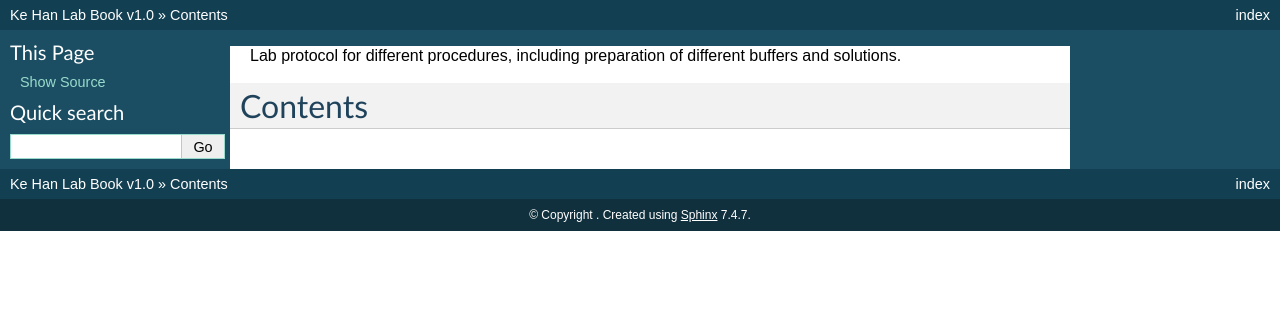
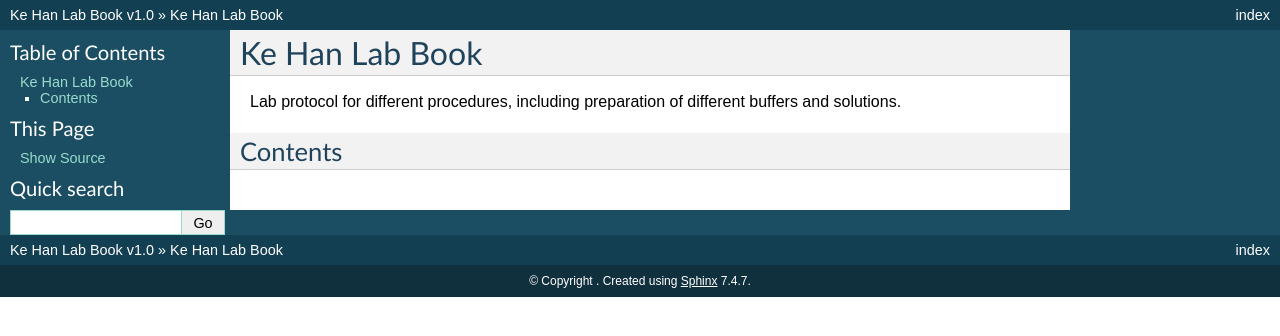
Before and after one commit to kehantan/labbook, a Sphinx documentation site: the page built from docs/index.rst, in a window 1280 px wide. Shown: the top 336 px of the page. Built offline with Sphinx 7.4.7, drawn with Linux system fonts in a browser that asks for light colours; pages that are not in the unit, such as notebooks, are missing from menus; some of the changed lines change nothing that is shown.

Commit message:
Update index.rst

```diff
--- a/docs/index.rst
+++ b/docs/index.rst
@@ -1,3 +1,5 @@
+Ke Han Lab Book
+===============
 Lab protocol for different procedures, including preparation of different buffers and solutions.
 
 Contents
@@ -6,4 +8,4 @@
 .. toctree::
    :maxdepth: 2
 
-   buffers and solutions
+   labbook/buffers and solutions
```
